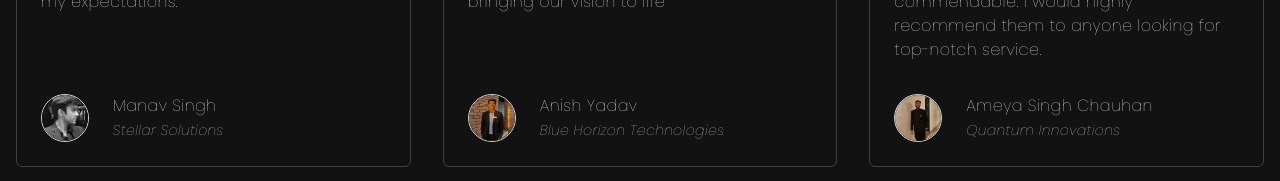
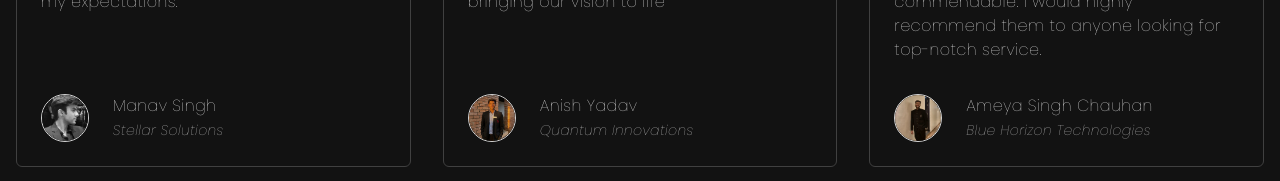
Before and after one commit to Manavvv07/ImmersiVerse, a React (Vite) app: page / in a window 1280 px wide. Shown: the part 3460-3641 px from the top of the page. Built offline with nearby package versions, Linux system fonts and the light colour scheme.

Commit message:
minor changes

```diff
--- a/src/constants/index.jsx
+++ b/src/constants/index.jsx
@@ -21,13 +21,13 @@ export const testimonials = [
   },
   {
     user: "Anish Yadav",
-    company: "Blue Horizon Technologies",
+    company: "Quantum Innovations",
     image: "/assets/profile-pictures/user2.jpeg",
     text: "I couldn't be happier with the outcome of our project. The team's creativity and problem-solving skills were instrumental in bringing our vision to life",
   },
   {
     user: "Ameya Singh Chauhan",
-    company: "Quantum Innovations",
+    company: "Blue Horizon Technologies",
     image: "/assets/profile-pictures/user3.jpeg",
     text: "Working with this company was a pleasure. Their attention to detail and commitment to excellence are commendable. I would highly recommend them to anyone looking for top-notch service.",
   },
```
